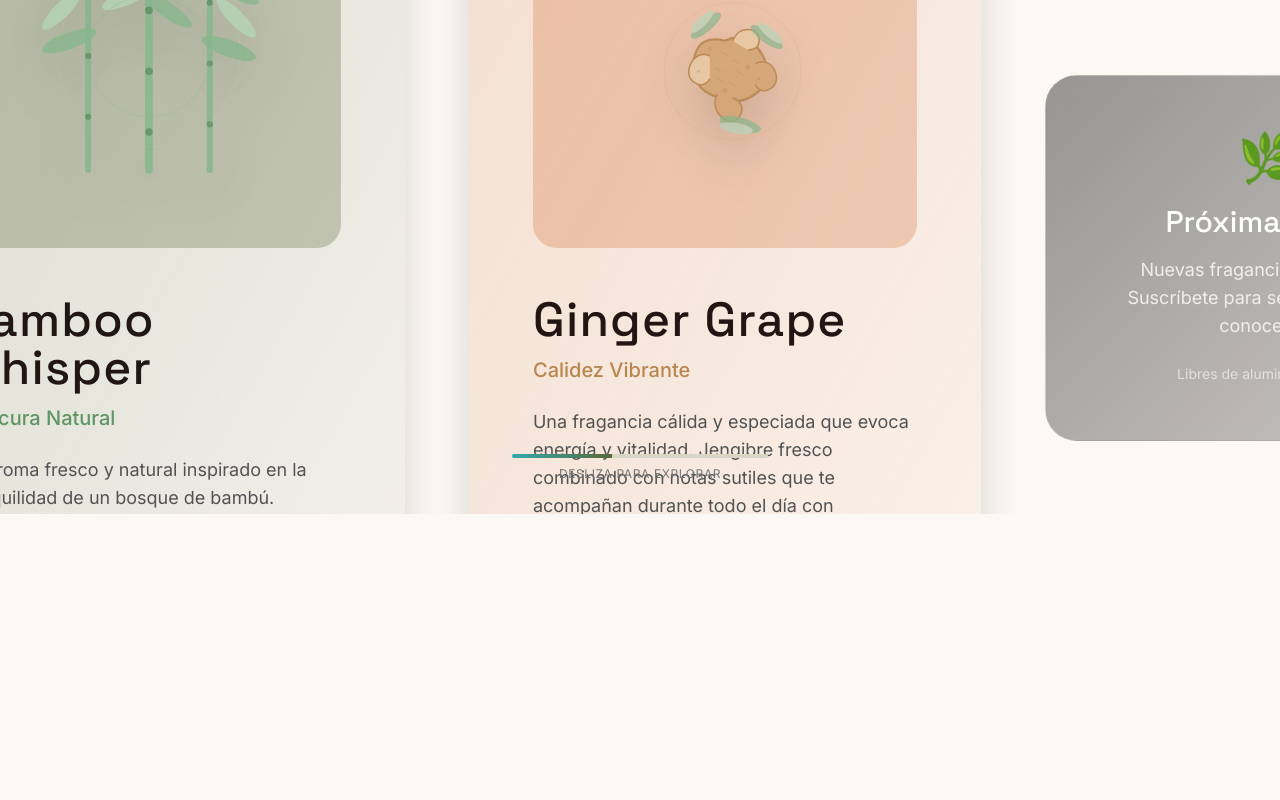
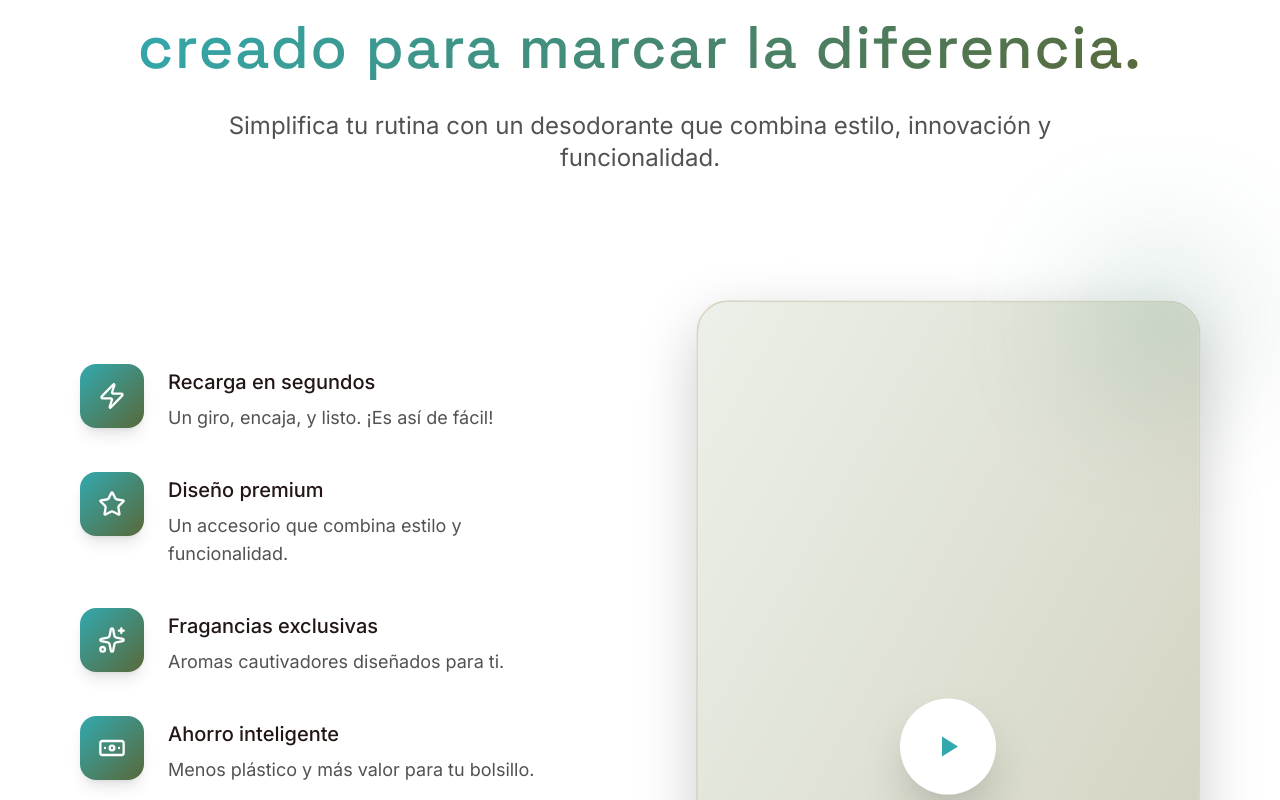
Before and after one commit to hunt-tickets/koel, a Next.js app: page / in a window 1280 px wide. Shown: the part 3862-4662 px from the top of the page. Built offline with nearby package versions, Linux system fonts and the light colour scheme.

Commit message:
Eliminar sección de fragancias del sitio
Removida FragrancesSection de page.tsx y su import.
La información de fragancias ahora está integrada en los
detalles expandibles de ProductSystemSection (Deodorant Pod).

```diff
--- a/app/page.tsx
+++ b/app/page.tsx
@@ -5,7 +5,6 @@ import {
   HeroSection,
   ProductSystemSection,
   TutorialSection,
-  FragrancesSection,
   ValuePropositionSection,
   EmailCaptureSection,
   FAQSection,
@@ -49,9 +48,6 @@ export default function Home() {
         {/* Tutorial Section (1-2-3) */}
         <TutorialSection />
 
-        {/* Fragrances Section */}
-        <FragrancesSection />
-
         {/* Value Proposition Section */}
         <ValuePropositionSection />
 
```
